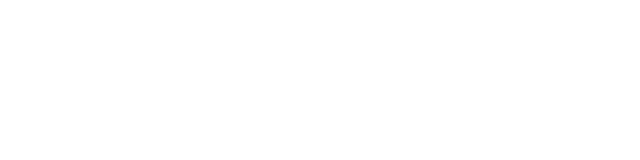
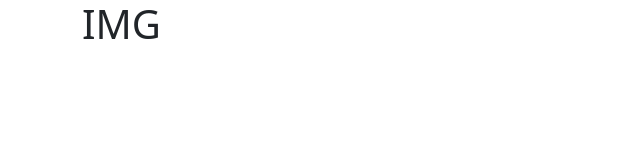
Before and after one commit to WalterFrongia/vue-dischi, a Vue app: page / in a window 1280 px wide. Shown: the top 160 px of the page, without its empty margins (0-640 px from the left). Built offline with nearby package versions, Linux system fonts and the light colour scheme.

Commit message:
Importato bootstrap e axios in components App

```diff
--- a/src/App.vue
+++ b/src/App.vue
@@ -6,6 +6,7 @@
 </template>
 
 <script>
+// import axios from 'axios' (fino a quando non lo utilizzo non devo importarlo)
 import Header from './components/Header.vue'
 import Main from './components/Main.vue'
 
@@ -18,6 +19,7 @@
 </script>
 
 <style lang="scss">
+@import '~bootstrap/scss/bootstrap';
 @import "./style/variables.scss";
 @import "./style/general.scss";
 
--- a/src/components/Card.vue
+++ b/src/components/Card.vue
@@ -1,6 +1,6 @@
 <template>
   <div>
-
+      <h1>ciao</h1>
   </div>
 </template>
 
@@ -12,7 +12,6 @@
 </script>
 
 <style lang="scss" scoped>
-@import "../style/variables.scss";
-@import "../style/general.scss";
+@import "./style/variables.scss";
 
 </style>
--- a/src/components/Header.vue
+++ b/src/components/Header.vue
@@ -1,6 +1,10 @@
 <template>
     <div id="header">
-
+        <div class="container">
+            <div class="col-12">
+                <h1>IMG</h1>
+            </div>
+        </div>
     </div>
 </template>
 
@@ -11,6 +15,7 @@
 </script>
 
 <style lang="scss" scoped>
+
 @import "../style/variables.scss";
 @import "../style/general.scss";
 
--- a/src/style/general.scss
+++ b/src/style/general.scss
@@ -0,0 +1,9 @@
+*{
+    margin:0;
+    padding:0;
+    box-sizing: border-box;
+}
+body{
+    height: 100vh;
+    width: 100vw;
+}
```
Also changed, not shown: src/components/Main.vue (line endings or trailing spaces).
